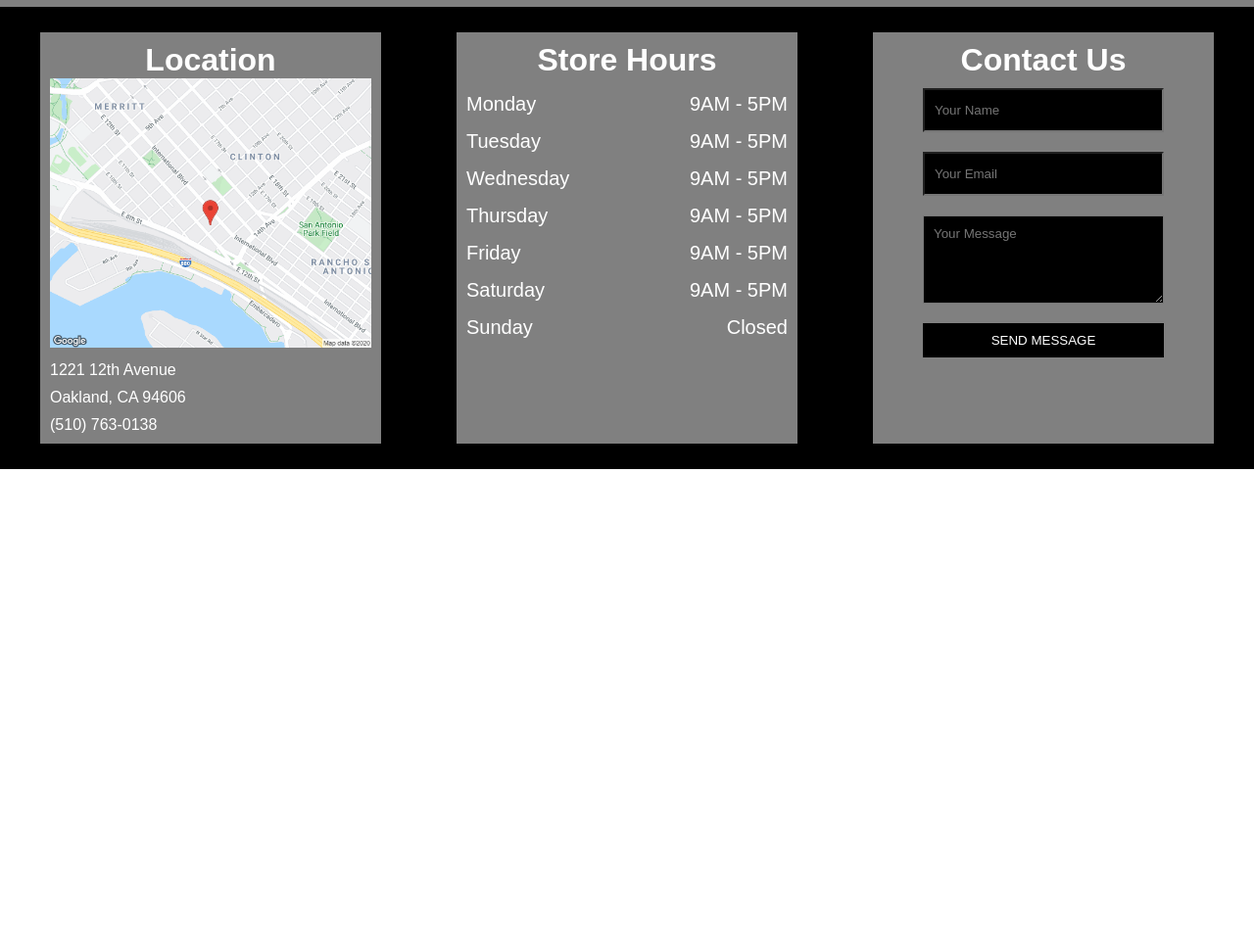
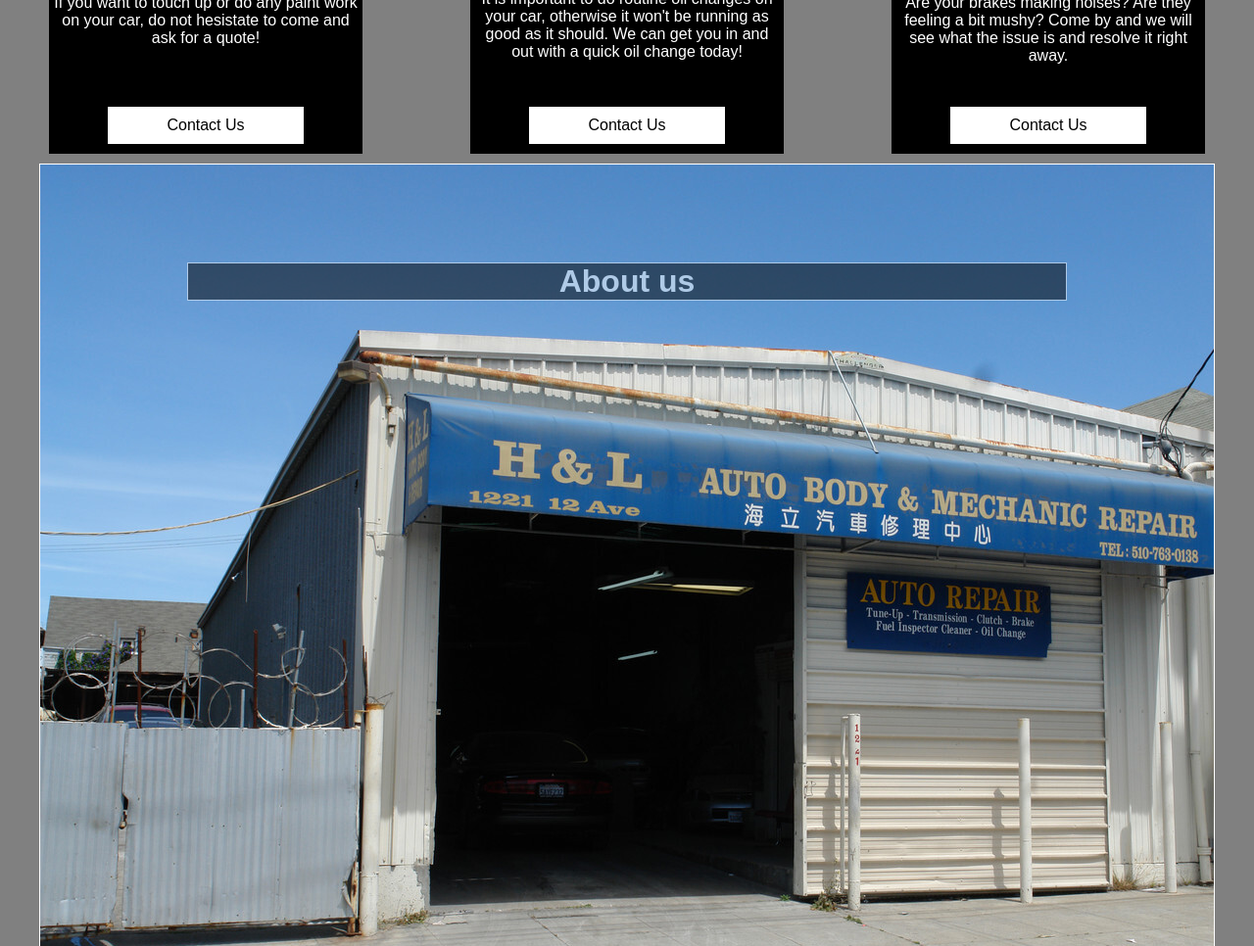
Before and after one commit to hermsicle/HLAutoBody, a plain HTML site: page index.html in a window 1280 px wide. Shown: the part 1572-2538 px from the top of the page at 98% size. Before the commit the page ends 2051 px from the top, so only its background shows below. Drawn offline with Linux system fonts and the light colour scheme; a web font is replaced by a local one.

Commit message:
added about us section

```diff
--- a/assets/style/style.css
+++ b/assets/style/style.css
@@ -1,7 +1,6 @@
 * {
     margin: 0;
     padding: 0;
-    /* height: 100%; */
     box-sizing: border-box;
 }
 
@@ -81,7 +80,7 @@
 }
 .img-container {
     background-image: url("../photos/car-photo.jpeg");
-    height: 70vh;
+    height: 90vh;
     max-width: 1920px;
     background-position: center;
     background-repeat: no-repeat;
@@ -144,7 +143,7 @@
 }
 /* Banner + Hero Image ********************************************************* */
 
-/* Main Section ******************************************************  */
+/* Service Section ******************************************************  */
 .service-container {
     width: 100%;
     background-color: grey;
@@ -217,10 +216,60 @@
         justify-content: center;
     }
 }
+/* END Of Service Section ******************************************************  */
 
-/* END Of Main Section ******************************************************  */
+/* About Us Section************************************************************* */
+.about-container {
+    width: 100%;
+    background-color: grey;
+    padding-bottom: 15px;
+}
+.about-inner-container {
+    max-width: 1200px;
+    border: 1px solid white;
+    margin: 0 auto;
+    background: url(../photos/mainpic.jpg);
+    height: 800px;
+}
+.about-header {
+    border: 1px solid white;
+    width: 75%;
+    margin: 100px auto;
+    background-color: black;
+    opacity: 0.5;
+}
+.about-header h3 {
+    text-align: center;
+    font-size: 2rem;
+    font-family: 'Goldman' , sans-serif;
+    color: white;
+}
+
+@media only screen and (max-width: 767px) {
+    .about-inner-container {
+        background: url(../photos/mainpic.jpg);
+        background-position: center;
+        background-repeat: no-repeat;
+        background-size: cover;
+        width: inherit;
+        max-width: 100%;
+    }
+}
 
 
+
+
+
+
+
+
+
+
+
+
+
+
+/* END of About Us Section************************************************************* */
 
 /* Footer Section************************************************************* */
 .footer {
--- a/index.html
+++ b/index.html
@@ -84,6 +84,16 @@
     </div>
     <!-- End of Servces -->
 
+    <!-- About Us Section -->
+    <div class="about-container" id="about">
+        <div class="about-inner-container">
+            <div class="about-header">
+                <h3>About us</h3>
+            </div>
+            <div class="carousel"></div>
+        </div>
+    </div>
+
 
     <!-- Footer -->
     <footer class="footer">
```
Also changed, not shown: assets/photos/mainpic.jpg (added), 1 other file.
